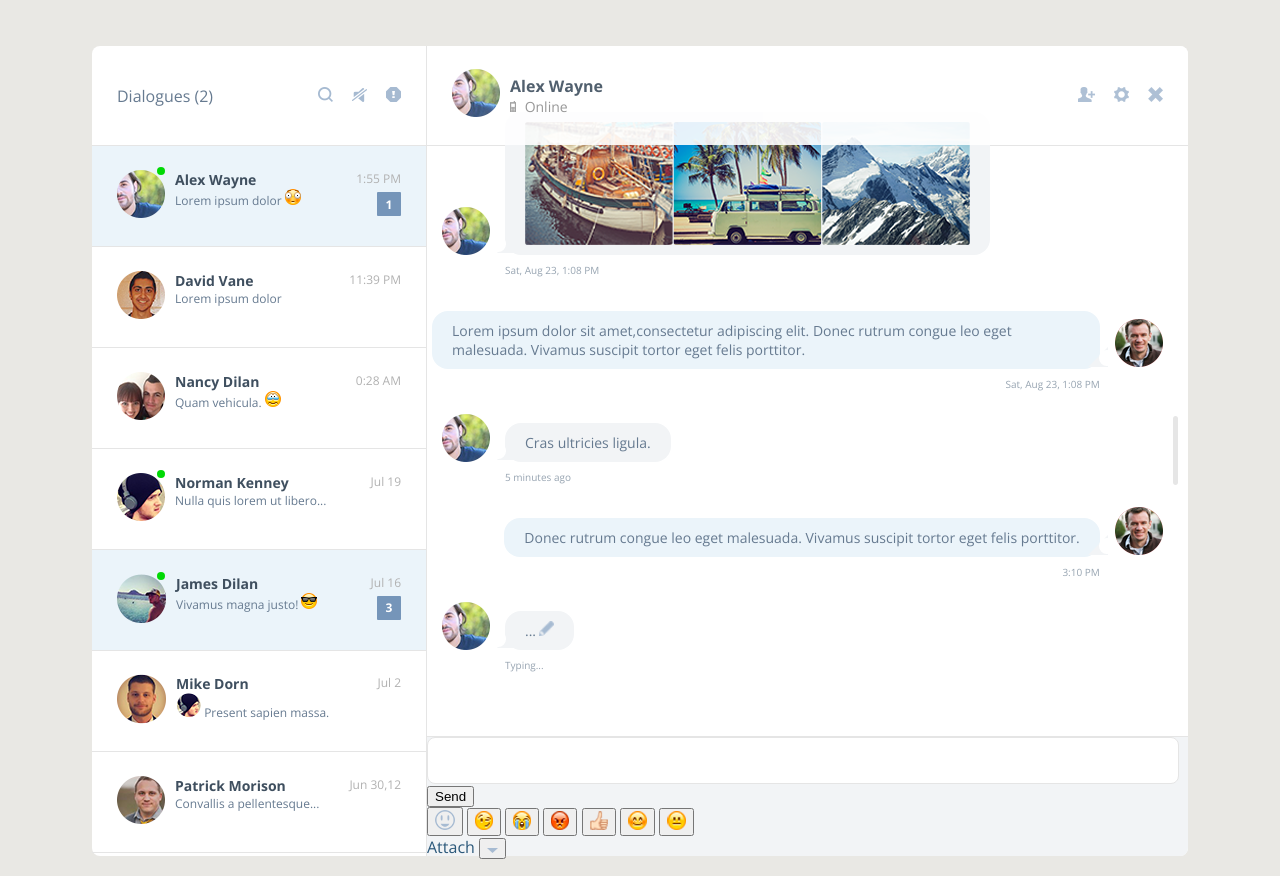
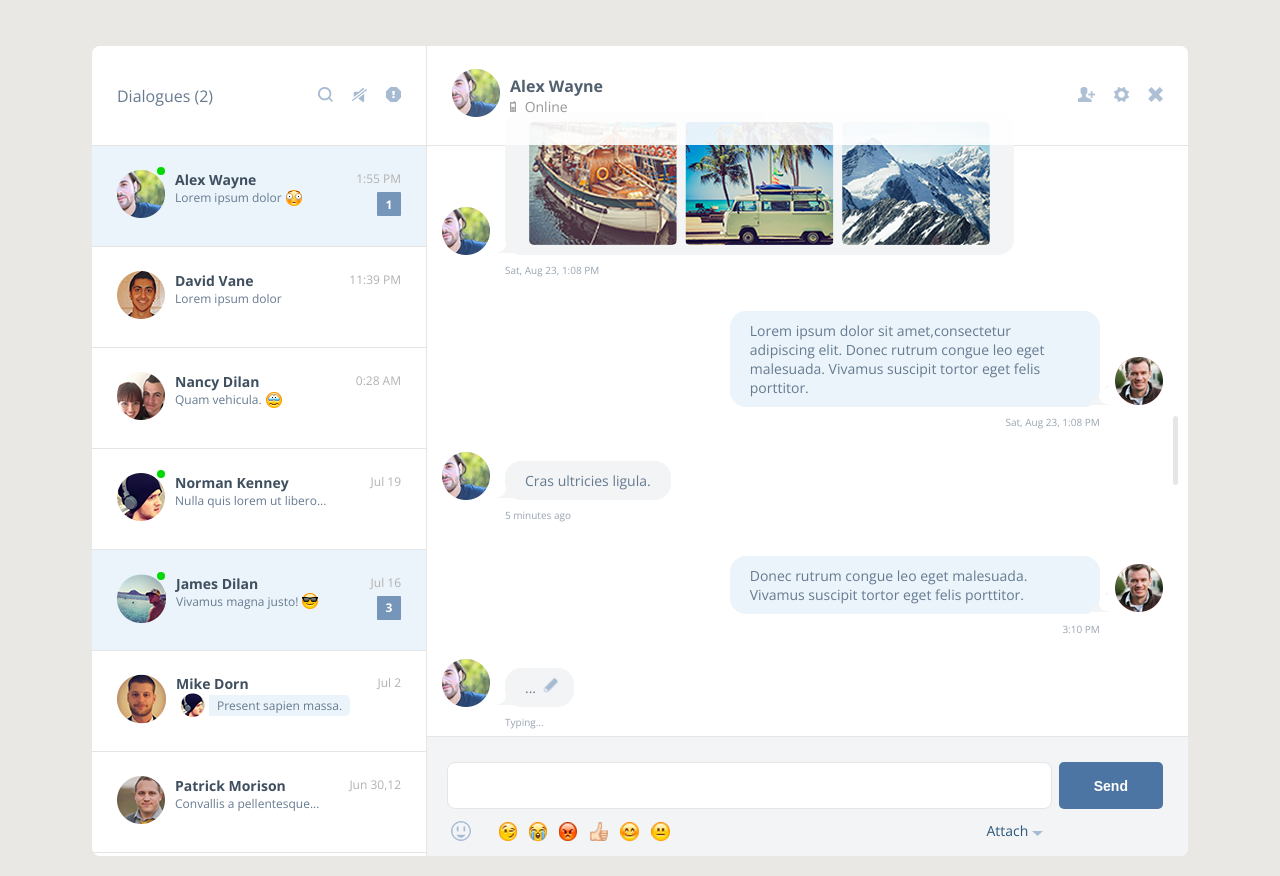
Before and after one commit to dark-starm/dark-starm.github.io, a plain HTML site: page index.html in a window 1280 px wide. Shown: the part 1074-1950 px from the top of the page. Drawn offline with nearby package versions, Linux system fonts and the light colour scheme.

Commit message:
Update stylesDialog.css

```diff
--- a/css/stylesDialog.css
+++ b/css/stylesDialog.css
@@ -3,7 +3,6 @@
     grid-template-columns: 335px auto;
     grid-template-rows: 100px 590px 120px;
     background: white;
-    font-family: "Open Sans";
 }
 a {
     text-decoration: none;
@@ -118,9 +117,18 @@ li {
     font-weight: bolder;
 }
 .usersStat {
+    display: flex;
     color: #667a90;
     justify-content: center;
     align-items: center;
+}
+.usersStat>img{
+    margin: 0 4px;
+}
+.usersStat span {
+    background-color: #ebf4fa;
+    border-radius: 0 5px 5px 0;
+    padding: 2px 8px;
 }
 .box {
     display: flex;
@@ -134,10 +142,6 @@ li {
     font-weight: bold;
     margin-left: auto;
     margin-top: 5px;
-}
-.box0 {
-    background-color: white;
-
 }
 .users-right {
     margin-left: auto;
@@ -180,6 +184,10 @@ li {
     position: relative;
     z-index: 1;
 }
+.dmsg_in img{
+    border-radius: 5px;
+    margin: 0 4px;
+}
 .dmsg_in:before {
     content: '';
     position: absolute;
@@ -210,6 +218,7 @@ li {
     padding: 10px 20px;
     position: relative;
     z-index: 1;
+    width: 330px;
 }
 .dmsg_out:before {
     content: '';
@@ -258,15 +267,19 @@ li {
     border-top: 1px solid #e5e5e5;
     border-radius: 0 0 8px 0;
 }
-.e-body {
-
+.e-body{
+    display: flex;
+    margin: 0;
+    padding: 25px 25px 4px 20px;
 }
-.e-body>ul{
+.e-body input[type=submit]{
+    font-size: 14px;
+    font-weight: bold;
+}
+.e-foot{
+    display: flex;
     margin: 0;
-    padding: 25px 25px 10px 20px;
-}
-.e-body>ul>li {
-    display: flex;
+    padding: 0 25px 10px 20px;
 }
 .e-text {
     width: 100%;
@@ -277,7 +290,7 @@ li {
     border: 1px solid #e5e5e5;
     border-radius: 8px;
 }
-.e-body > ul > li > button {
+.e-send {
     background: #4d75a3;
     margin-left: auto;
     color: white;
@@ -286,18 +299,26 @@ li {
     border-radius: 5px;
     border: none;
 }
-.e-smile > input {
-    margin-top: 8px;
-    padding-right: 10px;
+.smile:first-child {
+    margin-right: 20px;
 }
-.smile1 {
-    border-right: 1px solid #e5e5e5;
-}
-.smile2 {
-    padding: 0 10px;
+.smile {
+    margin: 8px 4px 0;
+    border: 0;
+    padding: 0;
+    background: #f2f4f6;
+    border-radius: 10px;
+    height: 19px;
 }
 .e-attach {
     margin-left: auto;
+    margin-top: 8px;
     padding-right: 120px;
     color: #2b587a;
+    font-size: 14px;
 }
+.e-attach>button{
+    border: 0;
+    padding: 0;
+    background: #f2f4f6;
+}
```
